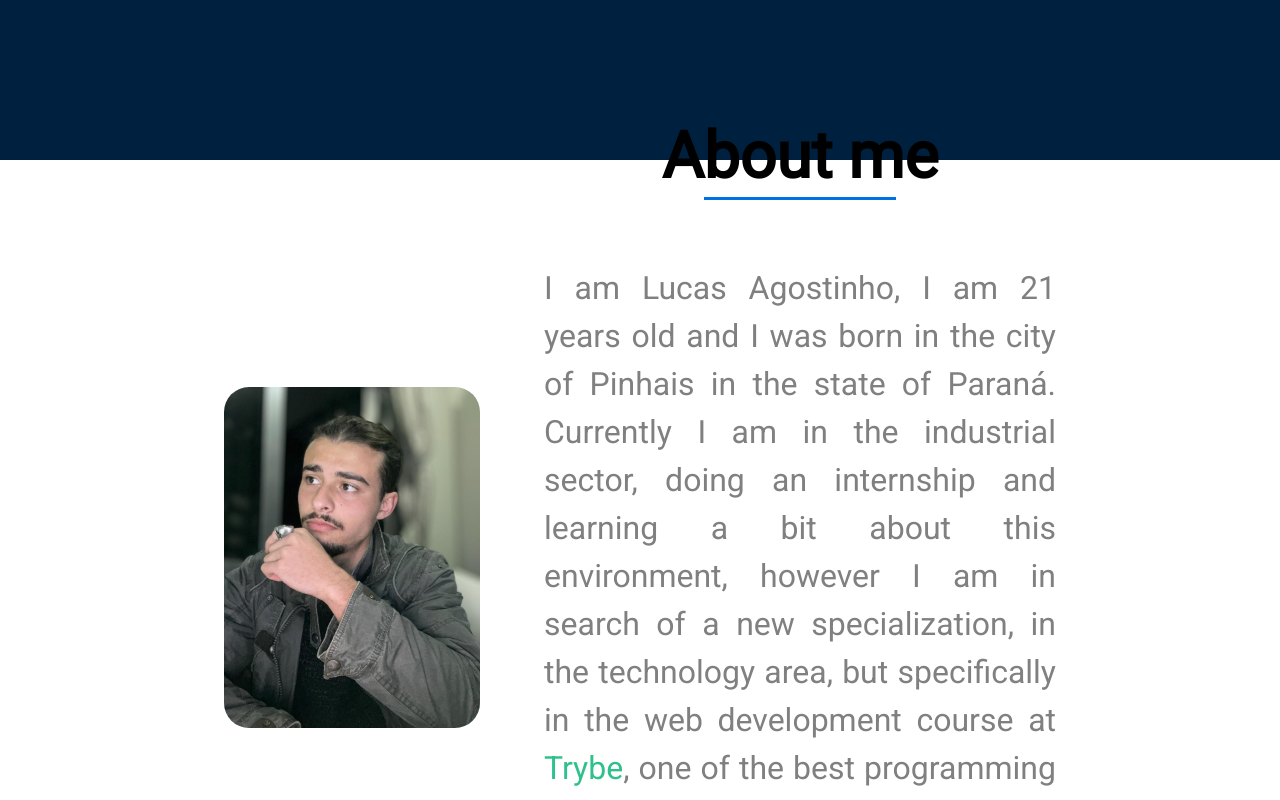
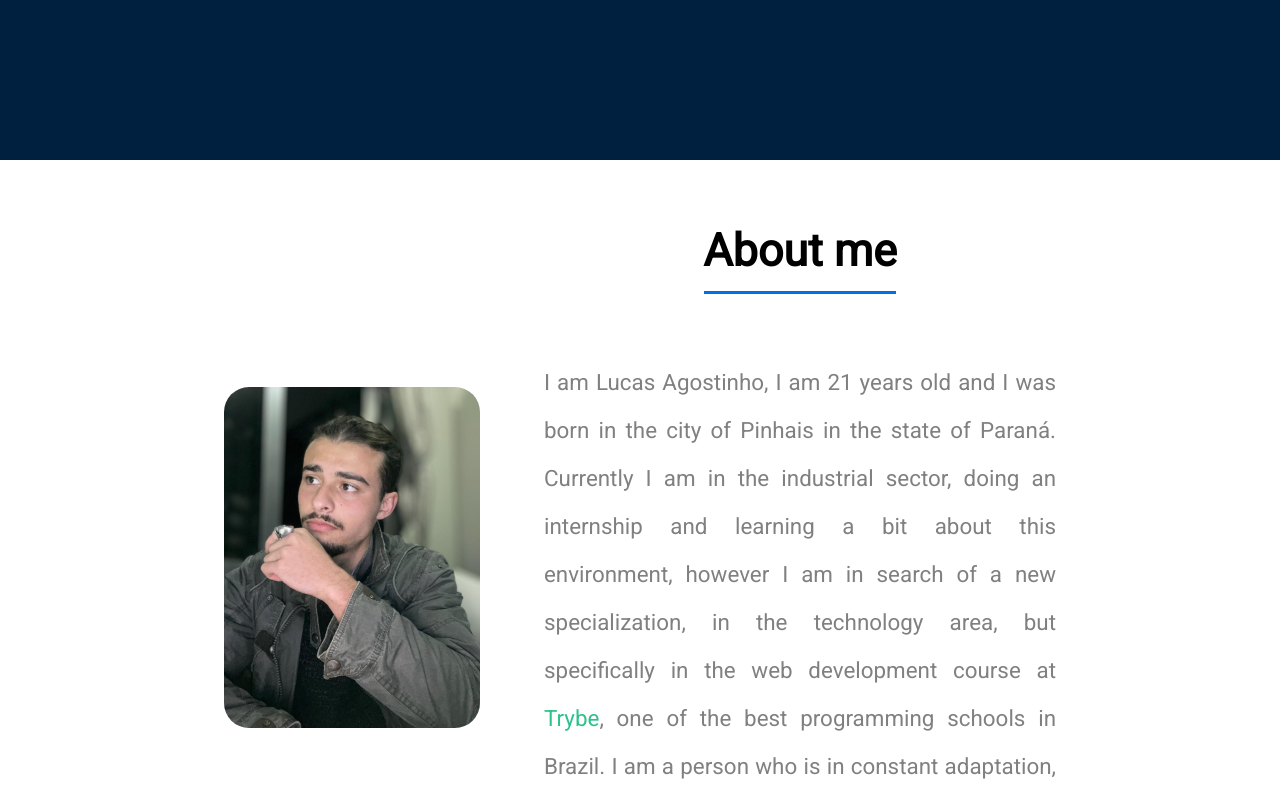
Before and after one commit to LucasBelgamann/my-portfolio, a React (Vite) app: page / in a window 1280 px wide. Shown: the part 640-1440 px from the top of the page. Built offline with nearby package versions, Linux system fonts and the light colour scheme.

Commit message:
text about

```diff
--- a/src/components/about/About.css
+++ b/src/components/about/About.css
@@ -14,7 +14,7 @@
 
 .text-about {
     width: 40vw;
-    font-size: 2rem;
+    font-size: 1.4rem;
     text-align: justify;
     color: grey;
     font-family: 'Roboto', sans-serif;
```
